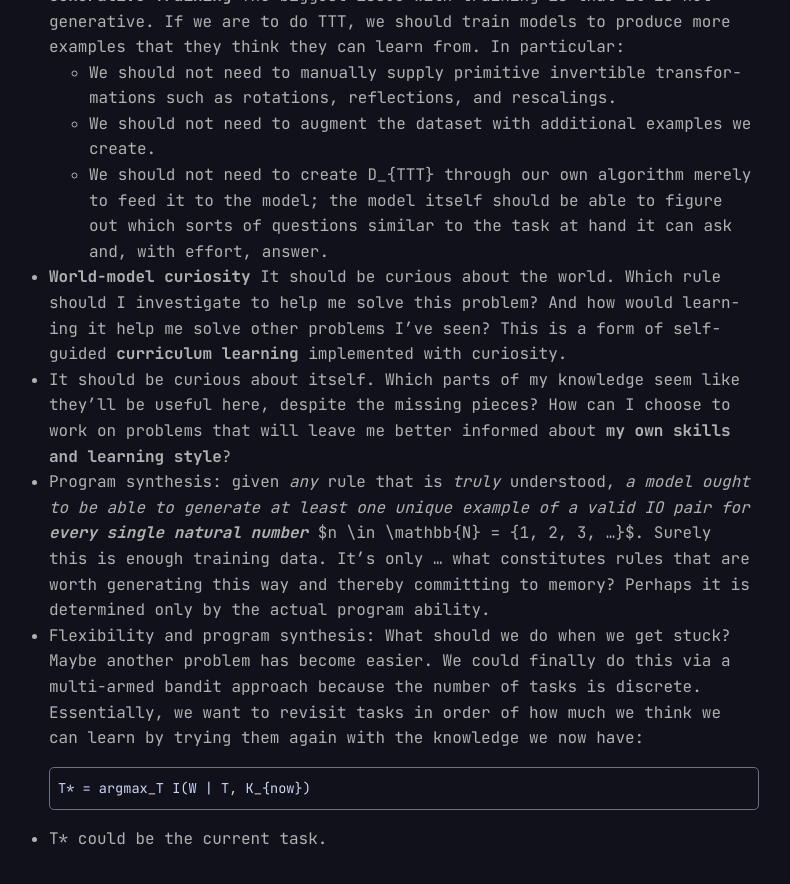
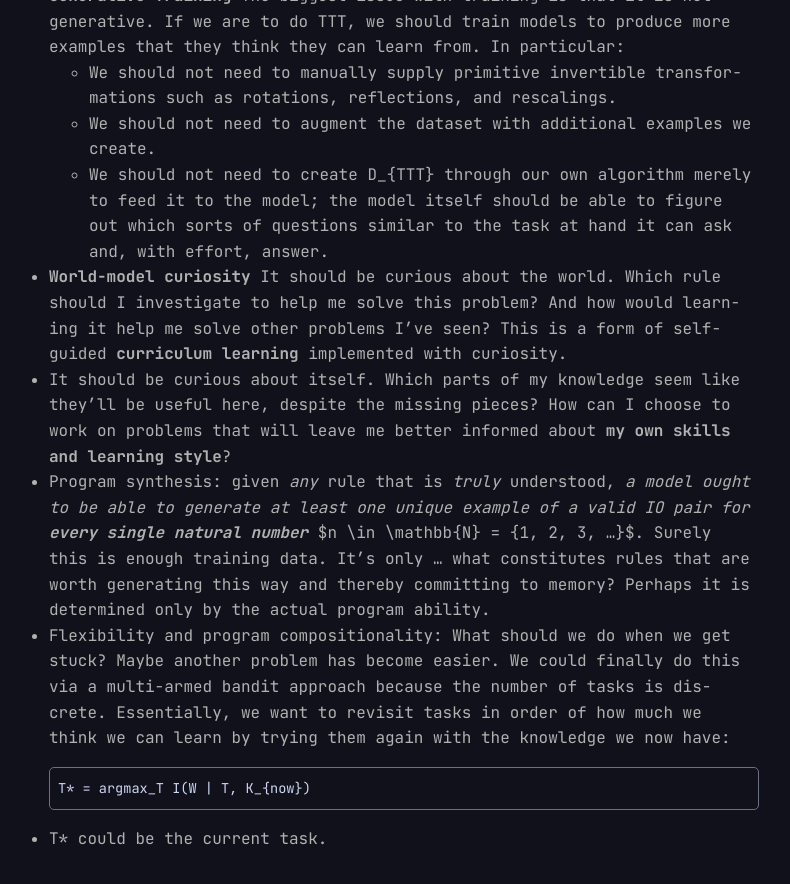
Before and after one commit to samj-ai/samj-ai.github.io, a Jekyll site: the page built from _posts/2025-03-26-ARC-AGI.md, in a window 1280 px wide and 900 px high, scrolled down 5732 px. Shown: the top 884 px of the window, without its empty margins (256-1046 px from the left). Built offline with Jekyll 4.4.1, drawn with Linux system fonts in a browser that asks for light colours.

Commit message:
Update ARC-AGI blog post.

````diff
--- a/_posts/2025-03-26-ARC-AGI.md
+++ b/_posts/2025-03-26-ARC-AGI.md
@@ -136,7 +136,7 @@ $$
 - **World-model curiosity** It should be curious about the world. Which rule should I investigate to help me solve this problem? And how would learning it help me solve other problems I've seen? This is a form of self-guided **curriculum learning** implemented with curiosity.
 - It should be curious about itself. Which parts of my knowledge seem like they'll be useful here, despite the missing pieces? How can I choose to work on problems that will leave me better informed about **my own skills and learning style**?
 - Program synthesis: given *any* rule that is *truly* understood, *a model ought to be able to generate at least one unique example of a valid IO pair for **every single natural number*** $n \in \mathbb{N} = \{1, 2, 3, ...\}$. Surely this is enough training data. It's only ... what constitutes rules that are worth generating this way and thereby committing to memory? Perhaps it is determined only by the actual program ability.
-- Flexibility and program synthesis: What should we do when we get stuck? Maybe another problem has become easier. We could finally do this via a multi-armed bandit approach because the number of tasks is discrete. Essentially, we want to revisit tasks in order of how much we think we can learn by trying them again with the knowledge we now have:
+- Flexibility and program compositionality: What should we do when we get stuck? Maybe another problem has become easier. We could finally do this via a multi-armed bandit approach because the number of tasks is discrete. Essentially, we want to revisit tasks in order of how much we think we can learn by trying them again with the knowledge we now have:
 ```
 T* = argmax_T I(W | T, K_{now})
 ```
````
